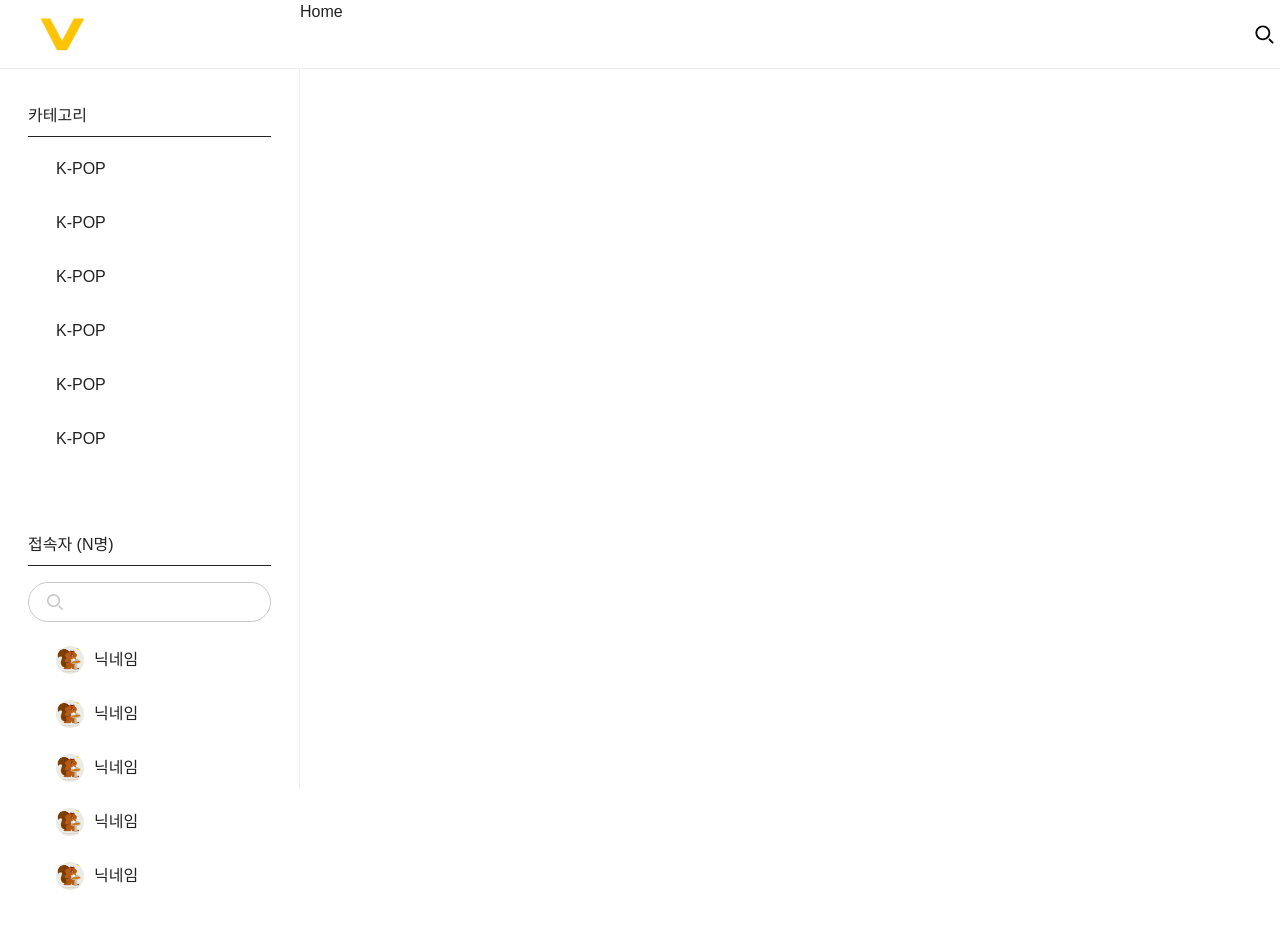
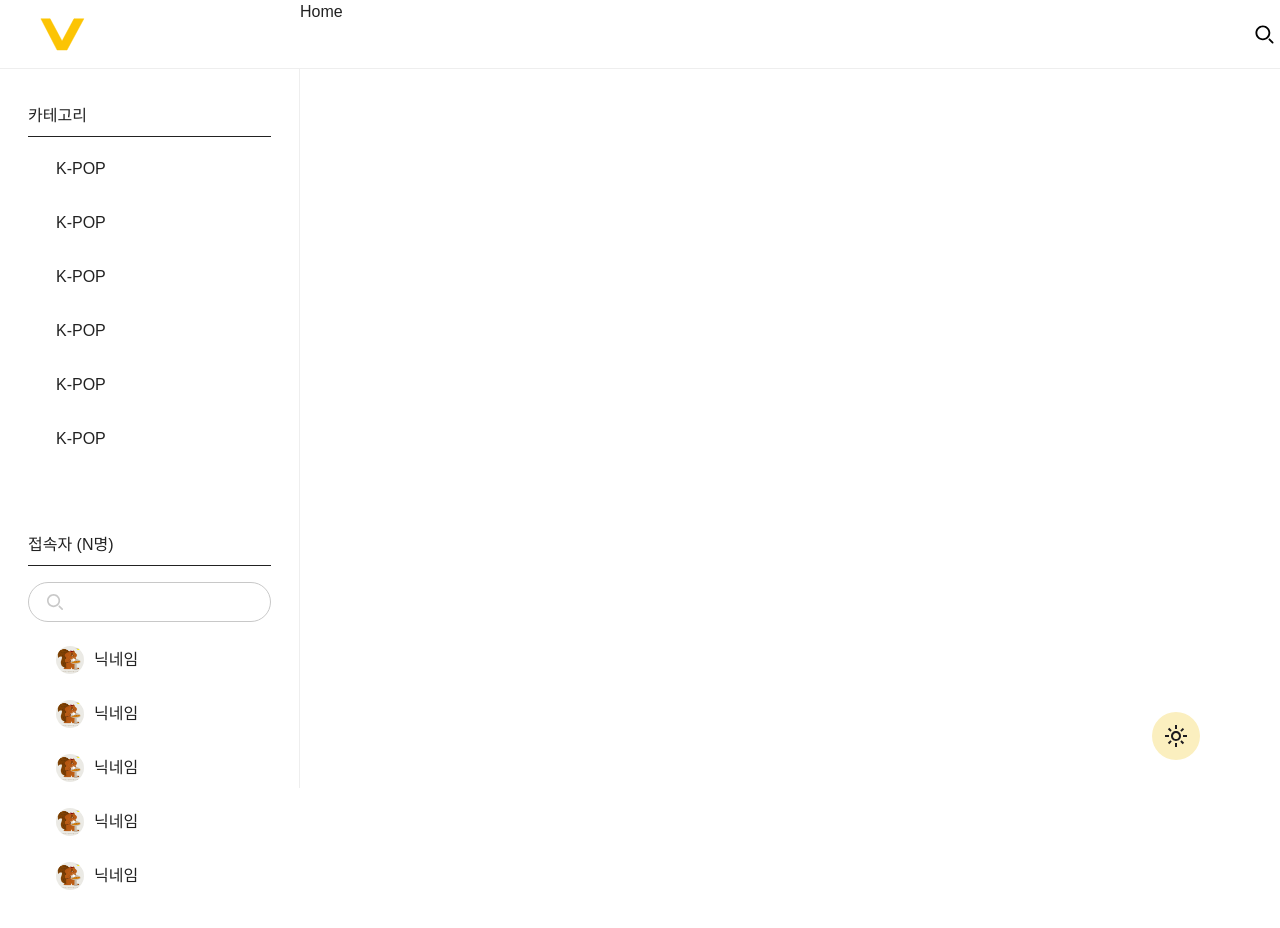
Before and after one commit to 5-rai/vive, a React (Vite) app: page / in a window 1280 px wide. Shown: the top 928 px of the page. Built offline with nearby package versions, Linux system fonts and the light colour scheme.

Commit message:
Style: 다크모드 기능 추가

```diff
--- /dev/null
+++ b/src/assets/DarkModeIcon.tsx
@@ -0,0 +1,20 @@
+export default function DarkModeIcon({
+  className,
+  color = "#1D1B20",
+}: IconProps) {
+  return (
+    <svg
+      width="24"
+      height="24"
+      viewBox="0 0 24 24"
+      fill="none"
+      xmlns="http://www.w3.org/2000/svg"
+      className={className}
+    >
+      <path
+        d="M12 21C9.5 21 7.375 20.125 5.625 18.375C3.875 16.625 3 14.5 3 12C3 9.5 3.875 7.375 5.625 5.625C7.375 3.875 9.5 3 12 3C12.2333 3 12.4625 3.00833 12.6875 3.025C12.9125 3.04167 13.1333 3.06667 13.35 3.1C12.6667 3.58333 12.1208 4.2125 11.7125 4.9875C11.3042 5.7625 11.1 6.6 11.1 7.5C11.1 9 11.625 10.275 12.675 11.325C13.725 12.375 15 12.9 16.5 12.9C17.4167 12.9 18.2583 12.6958 19.025 12.2875C19.7917 11.8792 20.4167 11.3333 20.9 10.65C20.9333 10.8667 20.9583 11.0875 20.975 11.3125C20.9917 11.5375 21 11.7667 21 12C21 14.5 20.125 16.625 18.375 18.375C16.625 20.125 14.5 21 12 21ZM12 19C13.4667 19 14.7833 18.5958 15.95 17.7875C17.1167 16.9792 17.9667 15.925 18.5 14.625C18.1667 14.7083 17.8333 14.775 17.5 14.825C17.1667 14.875 16.8333 14.9 16.5 14.9C14.45 14.9 12.7042 14.1792 11.2625 12.7375C9.82083 11.2958 9.1 9.55 9.1 7.5C9.1 7.16667 9.125 6.83333 9.175 6.5C9.225 6.16667 9.29167 5.83333 9.375 5.5C8.075 6.03333 7.02083 6.88333 6.2125 8.05C5.40417 9.21667 5 10.5333 5 12C5 13.9333 5.68333 15.5833 7.05 16.95C8.41667 18.3167 10.0667 19 12 19Z"
+        fill={color}
+      />
+    </svg>
+  );
+}
--- /dev/null
+++ b/src/assets/LightModeIcon.tsx
@@ -0,0 +1,20 @@
+export default function LightModeIcon({
+  className,
+  color = "#1D1B20",
+}: IconProps) {
+  return (
+    <svg
+      width="24"
+      height="24"
+      viewBox="0 0 24 24"
+      fill="none"
+      xmlns="http://www.w3.org/2000/svg"
+      className={className}
+    >
+      <path
+        d="M12 15C12.8333 15 13.5417 14.7083 14.125 14.125C14.7083 13.5417 15 12.8333 15 12C15 11.1667 14.7083 10.4583 14.125 9.875C13.5417 9.29167 12.8333 9 12 9C11.1667 9 10.4583 9.29167 9.875 9.875C9.29167 10.4583 9 11.1667 9 12C9 12.8333 9.29167 13.5417 9.875 14.125C10.4583 14.7083 11.1667 15 12 15ZM12 17C10.6167 17 9.4375 16.5125 8.4625 15.5375C7.4875 14.5625 7 13.3833 7 12C7 10.6167 7.4875 9.4375 8.4625 8.4625C9.4375 7.4875 10.6167 7 12 7C13.3833 7 14.5625 7.4875 15.5375 8.4625C16.5125 9.4375 17 10.6167 17 12C17 13.3833 16.5125 14.5625 15.5375 15.5375C14.5625 16.5125 13.3833 17 12 17ZM5 13H1V11H5V13ZM23 13H19V11H23V13ZM11 5V1H13V5H11ZM11 23V19H13V23H11ZM6.4 7.75L3.875 5.325L5.3 3.85L7.7 6.35L6.4 7.75ZM18.7 20.15L16.275 17.625L17.6 16.25L20.125 18.675L18.7 20.15ZM16.25 6.4L18.675 3.875L20.15 5.3L17.65 7.7L16.25 6.4ZM3.85 18.7L6.375 16.275L7.75 17.6L5.325 20.125L3.85 18.7Z"
+        fill={color}
+      />
+    </svg>
+  );
+}
--- /dev/null
+++ b/src/constants/theme.ts
@@ -0,0 +1,4 @@
+export const THEME = {
+  LIGHT: "light",
+  DARK: "dark",
+} as const;
--- a/src/css/globals.css
+++ b/src/css/globals.css
@@ -1,8 +1,40 @@
 body {
   font-family: "Pretendard", sans-serif;
-  @apply text-gray-22;
+  @apply text-gray-22 dark:text-gray-ee transition-colors;
+  @apply bg-white dark:bg-gray-22;
+  @apply border-gray-22 dark:border-gray-ee;
+}
+
+input,
+textarea {
+  @apply dark:!text-gray-22;
+  @apply dark:bg-[#f2f2f2];
+}
+
+label {
+  @apply dark:!text-gray-ee;
+}
+
+p {
+  @apply dark:text-gray-c8;
 }
 
 *:focus {
   outline: none;
 }
+
+/* CUSTOM SCROLL BAR */
+::-webkit-scrollbar {
+  width: 9px;
+}
+::-webkit-scrollbar-track {
+  background-color: #f0f0f0;
+  border-radius: 10px;
+}
+::-webkit-scrollbar-thumb {
+  background-color: #c0c0c0;
+  border-radius: 10px;
+}
+::-webkit-scrollbar-thumb:hover {
+  background-color: #a0a0a0;
+}
--- a/src/layouts/RootLayout.tsx
+++ b/src/layouts/RootLayout.tsx
@@ -1,5 +1,6 @@
 import { Outlet } from "react-router";
 import Header from "./Header";
+import ThemeButton from "./ThemeButton";
 
 export default function RootLayout() {
   return (
@@ -8,6 +9,7 @@ export default function RootLayout() {
       <main className="flex w-[1440px] mx-auto">
         <Outlet />
       </main>
+      <ThemeButton />
     </>
   );
 }
--- /dev/null
+++ b/src/layouts/ThemeButton.tsx
@@ -0,0 +1,29 @@
+import { useLayoutEffect } from "react";
+import { THEME } from "../constants/theme";
+import { useThemeStore } from "../store/themeStore";
+import LightModeIcon from "../assets/LightModeIcon";
+import DarkModeIcon from "../assets/DarkModeIcon";
+
+export default function ThemeButton() {
+  const isDarkMode = useThemeStore((state) => state.isDarkMode);
+  const toggleTheme = useThemeStore((state) => state.toggleTheme);
+
+  useLayoutEffect(() => {
+    applyThemePreference();
+  }, [isDarkMode]);
+
+  const applyThemePreference = () => {
+    const root = document.documentElement;
+    root.classList.toggle(THEME.DARK, isDarkMode);
+    root.classList.toggle(THEME.LIGHT, !isDarkMode);
+  };
+
+  return (
+    <button
+      className="flex justify-center items-center w-12 h-12 fixed bottom-10 right-20 bg-secondary rounded-full"
+      onClick={toggleTheme}
+    >
+      {isDarkMode ? <DarkModeIcon /> : <LightModeIcon />}
+    </button>
+  );
+}
--- /dev/null
+++ b/src/store/themeStore.ts
@@ -0,0 +1,20 @@
+import { create } from "zustand";
+import { persist } from "zustand/middleware";
+
+interface ThemeStore {
+  isDarkMode: boolean;
+  toggleTheme: () => void;
+}
+
+export const useThemeStore = create<ThemeStore>()(
+  persist(
+    (set) => ({
+      isDarkMode: false,
+      toggleTheme: () =>
+        set((state) => ({
+          isDarkMode: !state.isDarkMode,
+        })),
+    }),
+    { name: "theme" }
+  )
+);
--- a/tailwind.config.js
+++ b/tailwind.config.js
@@ -1,5 +1,6 @@
 /** @type {import('tailwindcss').Config} */
 export default {
+  darkMode: "selector",
   content: ["./index.html", "./src/**/*.{js,ts,jsx,tsx}"],
   theme: {
     extend: {
```
